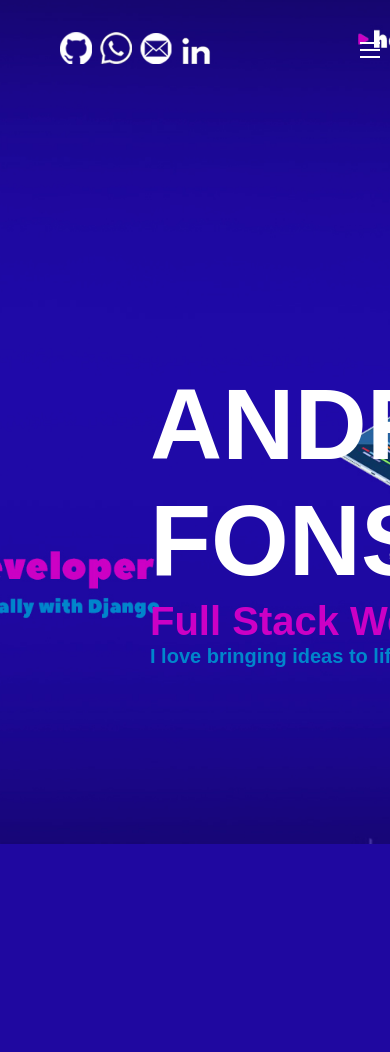
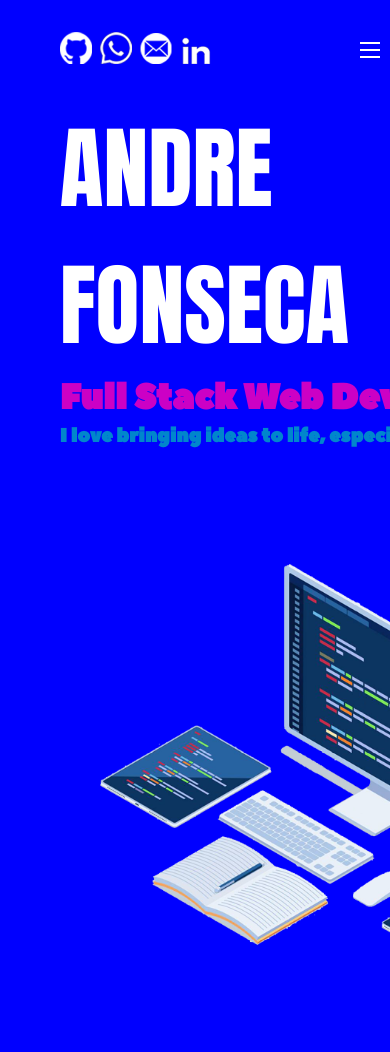
Before and after one commit to andrefonseca99/portfolio, a Django app: page / in a window 390 px wide; the page is wider, and only the part inside the window is pictured. Before the commit the page ends 844 px from the top of that part, so only its background shows below. Run offline with Django 4.2, Linux system fonts and the light colour scheme.

Commit message:
Adding new font-family and animation on img

```diff
--- a/base_static/global/css/styles.css
+++ b/base_static/global/css/styles.css
@@ -5,6 +5,11 @@
 
     --font-primary: sans-serif;
     --font-headings: 'Roboto Slab', serif;
+}
+
+@font-face {
+    font-family: PeaceSans;
+    src: url("../fonts/PeaceSans.otf");
 }
 
 * {
@@ -21,10 +26,11 @@ body {
     font-size: 1.6rem;
     font-family: var(--font-primary);
     color: white;
-    background-image: url("../img/home.jpg");
+    background: blue;
+ /*   background-image: url("../img/home.jpg");
     background-repeat: no-repeat;
     background-size: cover;
-    background-position: top;
+    background-position: top; */
 }
 
 h1,
@@ -33,20 +39,21 @@ h3,
 h4,
 h5,
 h6 {
-    font-family: var(--font-primary);
+    font-family: 'PeaceSans';
     font-weight: bolder;
 }
 
 h1 {
-    font-size: 10rem;
+    font-family: Impact;
+    font-size: 9rem;
     color: var(--color-primary-white)
 }
 h2 {
-    font-size: 4rem;
+    font-size: 3.5rem;
     color: var(--color-primary-pink)
 }
 h3 {
-    font-size: 2rem;
+    font-size: 1.9rem;
     color: var(--color-primary-light-blue)
 }
 
@@ -129,19 +136,31 @@ header {
     flex-direction: column;
     align-content: flex-start;
     padding-left: 15rem;
-    padding-top: 9rem;
+    padding-bottom: 2rem;
     gap: .1rem;
 }
 
-h1 {
-    font-size: 10rem;
+.computer {
+    display: flex;
+    padding: 10rem;
 }
 
-h2 {
-    font-size: 4rem;
+.computer img {
+    max-width: 40rem;
+    max-height: 40rem;
 }
-h3 {
-    font-size: 2rem;
+
+.computer img {
+    animation: flutuacao 3s ease-in-out infinite;
+}
+
+@keyframes flutuacao {
+    0%, 100%{
+        transform: translateY(0rem);
+    }
+    50%{
+        transform: translateY(-1.5rem);
+    }
 }
 
 @media only screen and (max-width: 600px) {
@@ -214,4 +233,21 @@ h3 {
         transform: rotate(-135deg);
         top: -0.7rem;
     }
+
+    .container {
+        display: grid;
+        grid-template-columns: 1fr;
+        grid-template-rows: 1fr 1fr;
+        width: 100%;
+        height: calc(100vh - 10rem);
+    }
+
+    .text {
+        display: flex;
+        flex-direction: column;
+        align-content: flex-start;
+        padding-left: 1rem;
+        padding-bottom: 2rem;
+        gap: .1rem;
+    }
 }
--- a/personal_projects/templates/personal_projects/pages/home.html
+++ b/personal_projects/templates/personal_projects/pages/home.html
@@ -53,14 +53,14 @@
     <main class="main-content container">
         <div class="presentation">
             <div class="text">
-                <h1>ANDRÉ</h1>
+                <h1>ANDRE</h1>
                 <h1>FONSECA</h1>
                 <h2>Full Stack Web Developer</h2>
                 <h3>I love bringing ideas to life, especially with Django</h3>
             </div>
         </div>
         <div class="computer">
-            <h1>Floating computer</h1>
+            <img src="{% static 'global/img/computer.png' %}" alt="computer-image">
         </div>
    </main>
 </body>
```
Also changed, not shown: base_static/global/fonts/PeaceSans.otf (added), base_static/global/img/computer.png (added).
